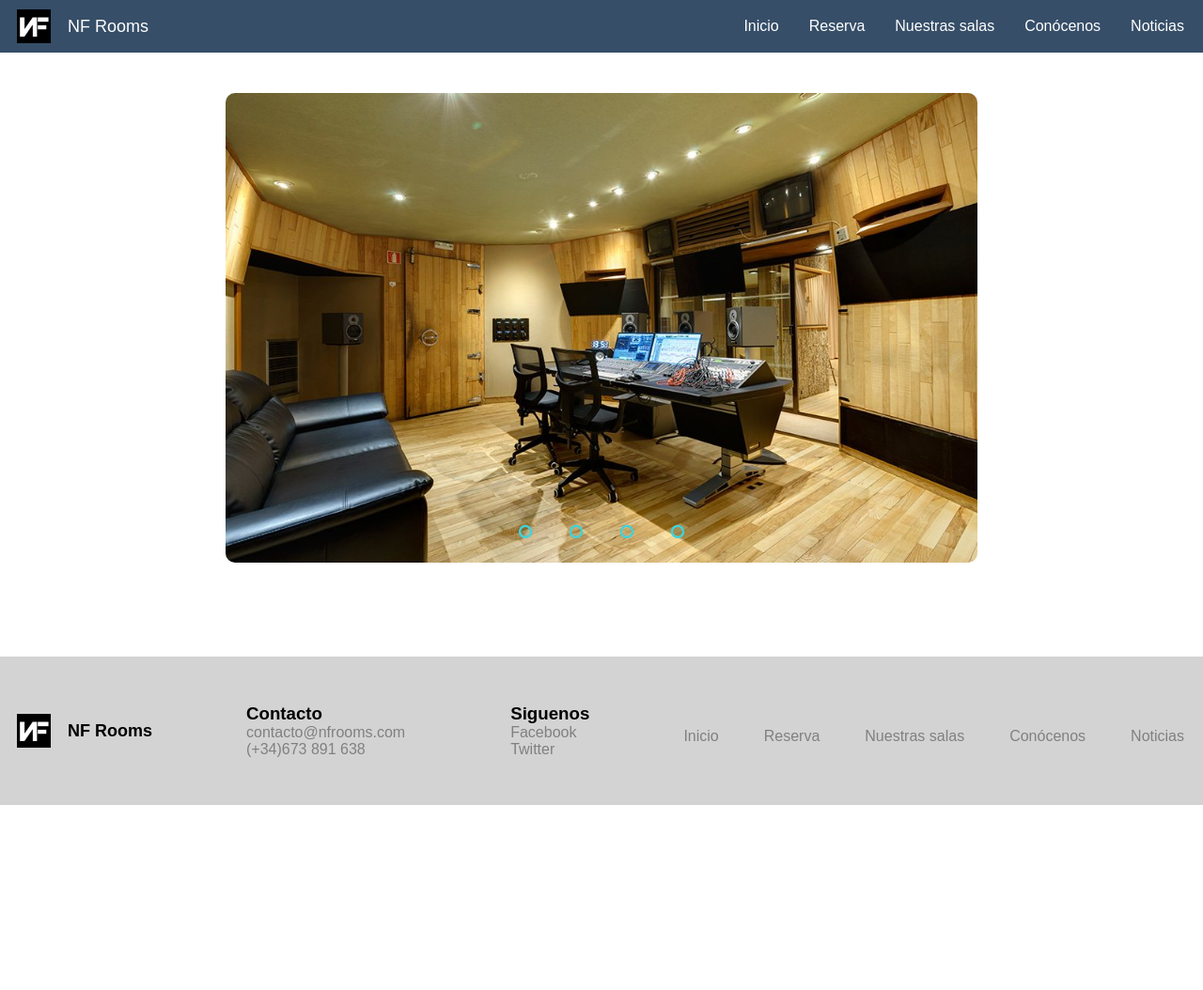
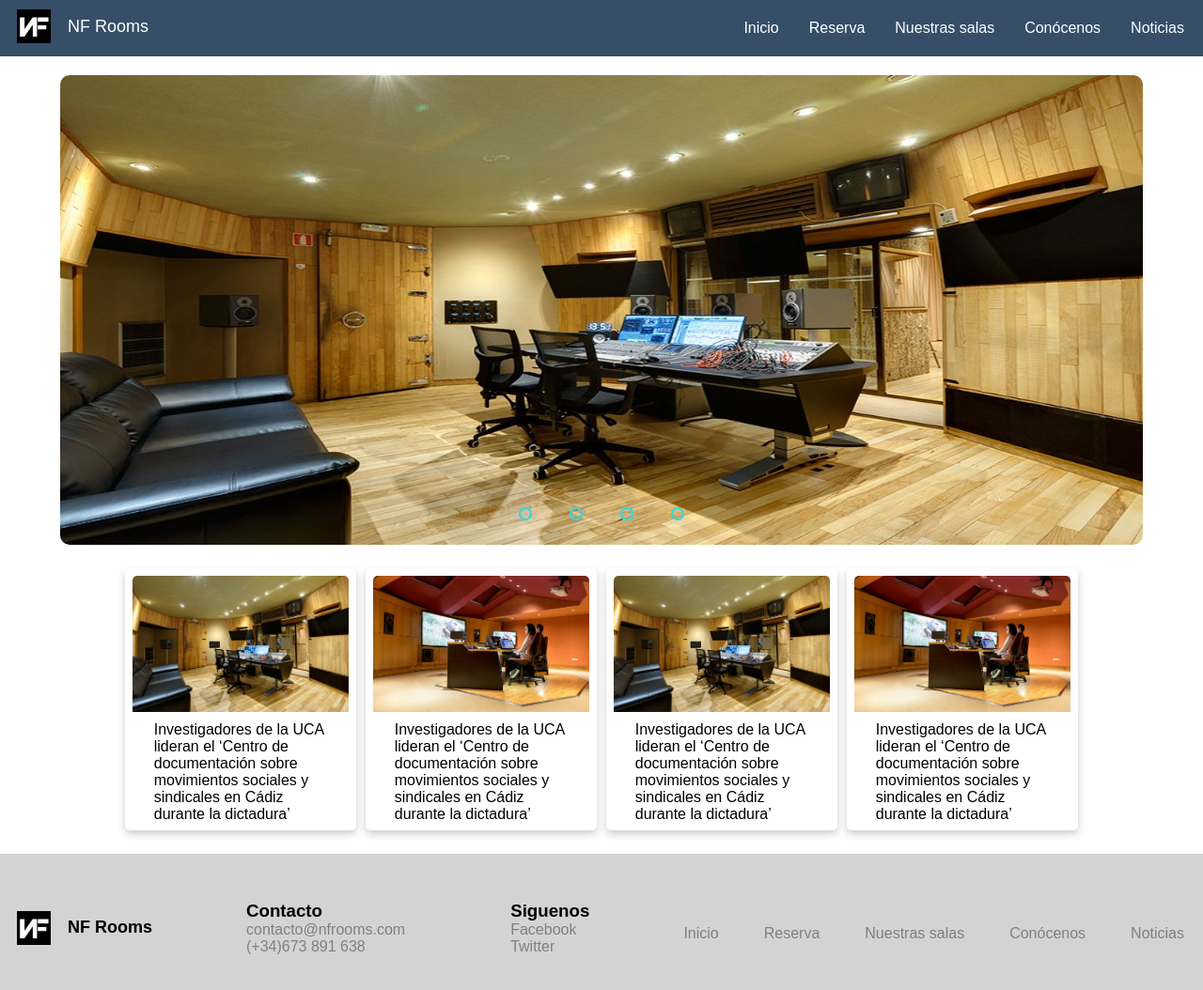
Before and after one commit to Argudo/NFRooms, a plain HTML site: page index.html in a window 1280 px wide. Shown: the whole page at 94% size. Before the commit the page ends 857 px from the top, so only its background shows below. Drawn offline with Linux system fonts and the light colour scheme.

Commit message:
index casi acabado

```diff
--- a/css/index.css
+++ b/css/index.css
@@ -1,16 +1,14 @@
-body{
-    margin: 0;
-    padding: 0;
-    height: 100vh;
-    display: flex;
+#content{
+    width: 100%;
+    display: contents;
     justify-content: center;
-    align-items: center;
 }
 
 .slider{
-    margin: 100;
-    width: 800px;
-    height: 500px;
+    margin: 20 auto;
+    width: 90%;
+    max-width: 100%;
+    height: fit-content;
     border-radius: 10px;
     overflow: hidden;
 }
@@ -31,16 +29,22 @@ body{
 }
 
 .slide img{
-    width: 800px;
+    width: 100%;
     height: 500px;
+}
+
+.navigation{
+    position: relative;
 }
 
 .navigation-manual{
     position: absolute;
-    width: 800px;
+    max-width: 100%;
     margin-top: -40px;
     display: flex;
     justify-content: center;
+    left: 50%;
+    transform: translateX(-50%);
 }
 
 .manual-btn{
@@ -79,16 +83,19 @@ body{
 .navigation-auto{
     position: absolute;
     display: flex;
-    width: 800px;
+    max-width: 100%;
     justify-content: center;
-    margin-top: 460px;
+    margin-top: -40px;
+    left: 50%;
+    transform: translateX(-50%);
+
 }
 
 .navigation-auto div{
     border: 2px solid #40D3DC;
     padding: 5px;
     border-radius: 10px;
-    transition: 1s;
+    transition: 3s;
 }
 
 .navigation-auto div:not(:last-child){
@@ -110,3 +117,60 @@ body{
 #radio-4:checked ~ .navigation-auto .auto-btn-4{
     background: #40D3DC;
 }
+
+.noticias{
+    width: 100%;
+    display: flex;
+    justify-content: center;
+    margin-bottom: 20;
+}
+
+.row{
+    width: 80%;
+    height: fit-content;
+}
+
+.row:after {
+    content: "";
+    display: table;
+    clear: both;
+}
+
+.column {
+    float: left;
+    width: 25%;
+    text-align: center;
+}
+
+@media screen and (max-width: 600px) {
+    .column {
+        width: 100%;
+    }
+}
+
+.card {
+    box-shadow: 0 4px 8px 0 rgba(0,0,0,0.2);
+    transition: 0.3s;
+    border-radius: 5px;
+    padding: 3%;
+    margin: 5 5;
+}
+
+.card:hover {
+    box-shadow: 0 8px 16px 0 rgba(0,0,0,0.2);
+}
+
+.card img{
+    width: 100%;
+    height: 20%;
+    margin-bottom: 10px;
+    border-radius: 5px 5px 0 0;
+}
+
+.card p{
+    max-width: 80%;
+    /* font-size: small; */
+    text-align: left;
+    margin-left: auto;
+    margin-right: auto;
+}
--- a/index.html
+++ b/index.html
@@ -23,6 +23,7 @@
         </header>
 
         <div id="content">
+
             <div class="slider">
                 <div class="slides">
                     <input type="radio" name="radio-btn" id="radio-1">
@@ -42,14 +43,15 @@
                     <div class="slide">
                         <img src="./imagenes/salas/Kyoto-1.jpg" alt="">
                     </div>
+                </div>
 
+                <div class="navigation">
                     <div class="navigation-auto">
                         <div class="auto-btn-1"></div>
                         <div class="auto-btn-2"></div>
                         <div class="auto-btn-3"></div>
                         <div class="auto-btn-4"></div>
                     </div>
-                </div>
 
                     <div class="navigation-manual">
                         <label for="radio-1" class="manual-btn"></label>
@@ -57,7 +59,40 @@
                         <label for="radio-3" class="manual-btn"></label>
                         <label for="radio-4" class="manual-btn"></label>
                     </div>
+                </div>
             </div>
+
+            <div class="noticias">
+                <div class="row">
+                    <div class="column">
+                        <div class="card">
+                            <img src="./imagenes/salas/Hawaii-1.jpg" alt="">
+                            <p>Investigadores de la UCA lideran el ‘Centro de documentación sobre movimientos sociales y sindicales en Cádiz durante la dictadura’</p>
+                        </div>
+                    </div>
+                    <div class="column">
+                        <div class="card">
+                            <img src="./imagenes/salas/Kyoto-1.jpg" alt="">
+                            <p>Investigadores de la UCA lideran el ‘Centro de documentación sobre movimientos sociales y sindicales en Cádiz durante la dictadura’</p>
+                        </div>
+                    </div>
+                    <div class="column">
+                        <div class="card">
+                            <img src="./imagenes/salas/Hawaii-1.jpg" alt="">
+                            <p>Investigadores de la UCA lideran el ‘Centro de documentación sobre movimientos sociales y sindicales en Cádiz durante la dictadura’</p>
+                        </div>
+                    </div>
+                    <div class="column">
+                        <div class="card">
+                            <img src="./imagenes/salas/Kyoto-1.jpg" alt="">
+                            <p>Investigadores de la UCA lideran el ‘Centro de documentación sobre movimientos sociales y sindicales en Cádiz durante la dictadura’</p>
+                        </div>
+                    </div>
+                </div>
+            </div>
+
+
+
         </div>
 
         <footer>
```
